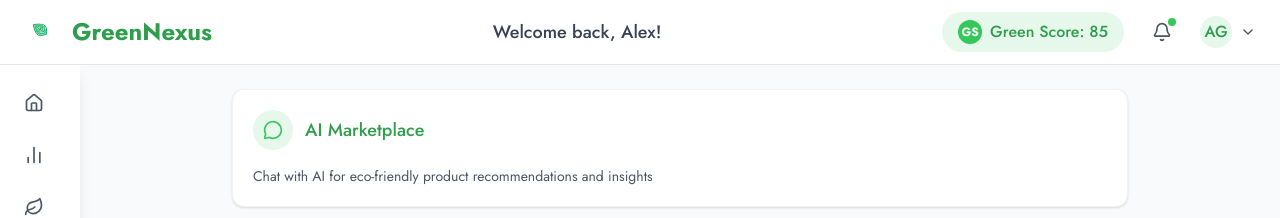
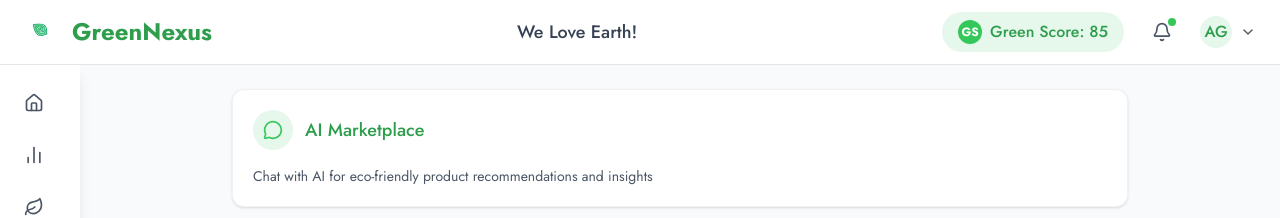
Before and after one commit to WillyKyeni3/Green-Nexus, a Next.js app in the folder client/: page /marketplace in a window 1280 px wide. Shown: the top 218 px of the page. Built offline with nearby package versions, Linux system fonts and the light colour scheme.

Commit message:
replaces the welcome message

```diff
--- a/client/src/app/activity/page.js
+++ b/client/src/app/activity/page.js
@@ -248,9 +248,9 @@ const ActivityPage = () => {
           GreenNexus
         </h1>
 
-        {/* Welcome Message - Center */}
+
         <div>
-          <h2 className="text-lg font-medium text-gray-700">Welcome back, Alex!</h2>
+          <h2 className="text-lg font-medium text-gray-700">Lets Save the Planet</h2>
         </div>
 
         <div className="flex items-center space-x-5">
--- a/client/src/app/marketplace/page.js
+++ b/client/src/app/marketplace/page.js
@@ -60,7 +60,7 @@ const MarketplacePage = () => {
 
         {/* Welcome Message - Center */}
         <div>
-          <h2 className="text-lg font-medium text-gray-700">Welcome back, Alex!</h2>
+          <h2 className="text-lg font-medium text-gray-700"> We Love Earth!</h2>
         </div>
 
         <div className="flex items-center space-x-5">
```
